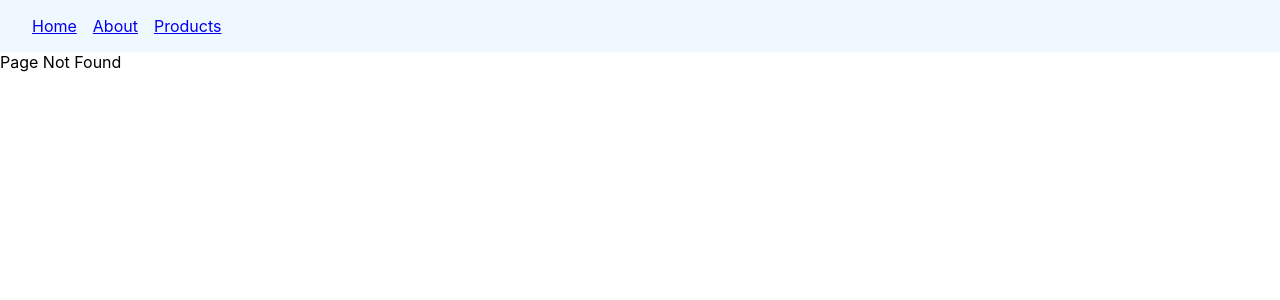
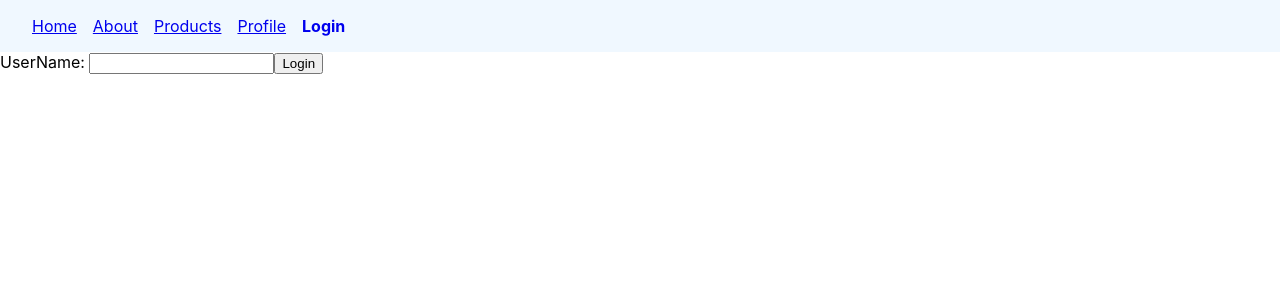
Before and after one commit to aniket7515/REACT-ROUTER-DOM, a React (Create React App) app: page /login in a window 1280 px wide. Before the commit this address had no page. Shown: the top 300 px of the page. Built offline with nearby package versions, Linux system fonts and the light colour scheme.

Commit message:
Authentication

```diff
--- a/src/App.js
+++ b/src/App.js
@@ -6,7 +6,7 @@
 
 
 
-
+import {AuthProvider} from './components/auth'
 import FeaturedProduct from './components/FeaturedProduct';
 import Home from './components/Home';
 import Navbar from './components/Navbar';
@@ -17,13 +17,15 @@
 import UserDetails from './components/UserDetails';
 import Users from './components/Users';
 import Admin from './components/Admin';
+import Profile from './components/Profile';
+import Login from './components/Login';
 
 // import About from './components/About';
 const LazyAbout= React.lazy(()=> import('./components/About'))
 
 function App() {
   return (
-    <>
+    <AuthProvider>
     <Navbar/>
 
 
@@ -55,11 +57,13 @@
 
       {/* <Route path="users/2" element={<UserDetails/>}/>
       <Route path="users/3" element={<UserDetails/>}/> */}
+      <Route path="profile" element={<Profile/>} />
+      <Route path="login" element={<Login/>}/>
       <Route path="*" element={<NoMatch/>}></Route>
     </Routes>
 
 
-    </>
+    </AuthProvider>
 
 
   );
--- /dev/null
+++ b/src/components/Login.jsx
@@ -0,0 +1,27 @@
+import React,{useState} from 'react'
+import {useAuth} from './auth'
+import {useNavigate} from 'react-router-dom'
+
+const Login = () => {
+    const [user,setUser]=useState('')
+    const auth=useAuth()
+    const navigate=useNavigate()
+
+    const handleLogin=() => {
+        auth.login(user)
+        navigate('/')
+    }
+
+  return (
+    <div>
+        <label>
+            UserName:{' '}
+            <input type="text" onChange={(e)=> setUser(e.target.value)} />
+        </label>
+        <button onClick={handleLogin}>Login</button>
+
+    </div>
+  )
+}
+
+export default Login
--- a/src/components/Navbar.jsx
+++ b/src/components/Navbar.jsx
@@ -1,4 +1,5 @@
 import React from 'react'
+import {useAuth} from './auth'
 import {NavLink} from 'react-router-dom'
 
 
@@ -11,12 +12,21 @@
         }
     }
 
+    const auth= useAuth()
+
 
   return (
     <nav className='primary-nav'>
         <NavLink style={navLinkStyles} to="/">Home</NavLink>
         <NavLink style={navLinkStyles} to="/about">About</NavLink>
         <NavLink style={navLinkStyles} to="/products">Products</NavLink>
+        <NavLink style={navLinkStyles} to="/profile">Profile</NavLink>
+
+        {
+          !auth.user && (
+            <NavLink style={navLinkStyles} to='/login'>Login</NavLink>
+          )
+        }
 
 
     </nav>
--- a/src/components/Product.jsx
+++ b/src/components/Product.jsx
@@ -20,3 +20,5 @@
 }
 
 export default Product
+
+// Relative links do not start with the forward slash
--- /dev/null
+++ b/src/components/Profile.jsx
@@ -0,0 +1,23 @@
+import React from 'react'
+import {useNavigate}  from 'react-router-dom'
+import {useAuth} from './auth'
+
+const Profile = () => {
+    const auth=useAuth()
+    const navigate = useNavigate()
+
+    const handleLogout=() => {
+        auth.logout()
+        navigate('/')
+    }
+
+
+  return (
+    <div>Welcome {auth.user}
+    <button onClick={handleLogout}>Logout</button>
+    </div>
+
+  )
+}
+
+export default Profile
--- /dev/null
+++ b/src/components/auth.js
@@ -0,0 +1,27 @@
+import {createContext,useState,useContext} from 'react'
+
+const AuthContext = createContext(null)
+
+export const AuthProvider=({children})=>{
+    const [user,setUser]= useState(null)
+
+    const login= user=>{
+        setUser(user)
+    }
+
+    const logout=()=>{
+        setUser(null)
+    }
+
+    return(
+        <AuthContext.Provider value={{user,login,logout}}>
+            {children}
+        </AuthContext.Provider>
+    )
+
+
+}
+
+export const useAuth=()=>{
+    return useContext(AuthContext)
+}
```
